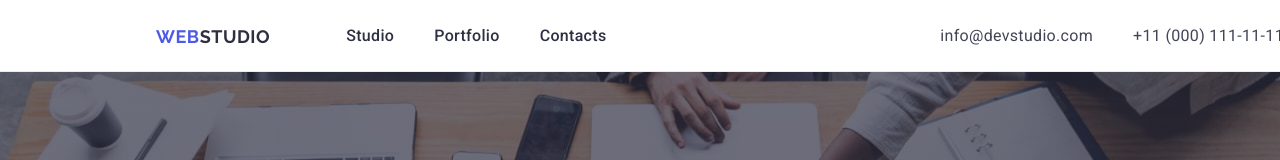
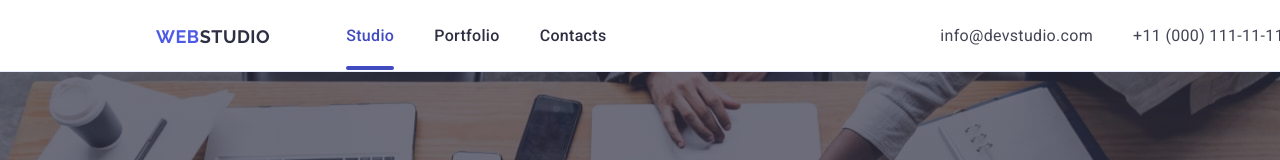
Before and after one commit to torry455/goit-markup-hw-04, a plain HTML site: page index.html in a window 1280 px wide. Shown: the top 160 px of the page. Drawn offline with nearby package versions, Linux system fonts and the light colour scheme.

Commit message:
changed css and html

```diff
--- a/css/styles.css
+++ b/css/styles.css
@@ -158,41 +158,26 @@ img {
 }
 
 
-.current .nav-link {
+.current {
     position: relative;
     color: var(--c-hover);
 }
 
-.nav-link.current::after {
+.current::after {
     content: '';
     position: absolute;
     left: 0;
     bottom: -1px;
     display: block;
     width: 100%;
-        height: 4px;
-            border-radius: 2px;
-        background-color: var(--c-hover);
+    height: 4px;
+    border-radius: 2px;
+    background-color: var(--c-hover);
 }
 
 
 
-.nav-link::after {
-    content: '';
-    position: absolute;
-    left: 0;
-    bottom: -1px;
-    height: 4px;
-    background-color: var(--c-hover);
-    border-radius: 2px;
-    width: 100%;
-    opacity: 0;
-}
 
-.nav-link:hover::after,
-.nav-link:focus::after {
-    opacity: 1;
-}
 
 .nav-link:hover {
     color: var(--c-hover);
```
